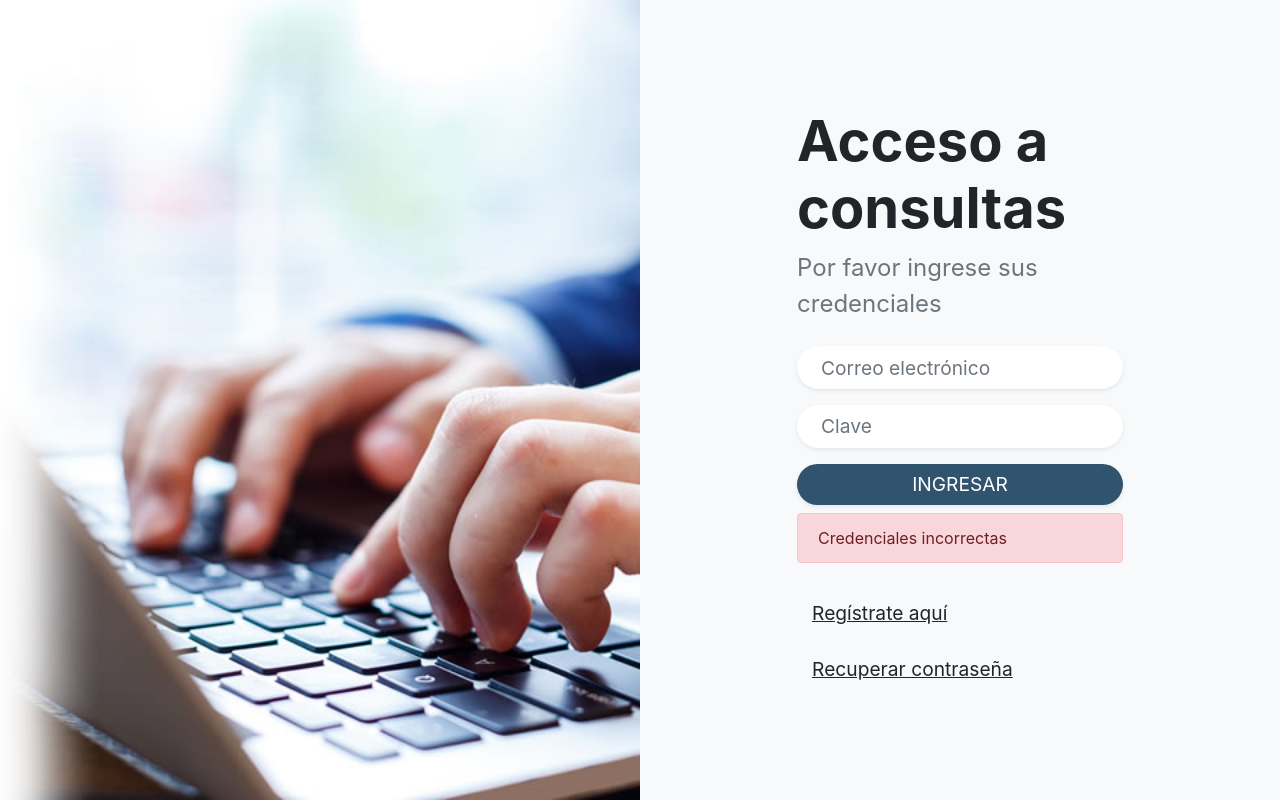
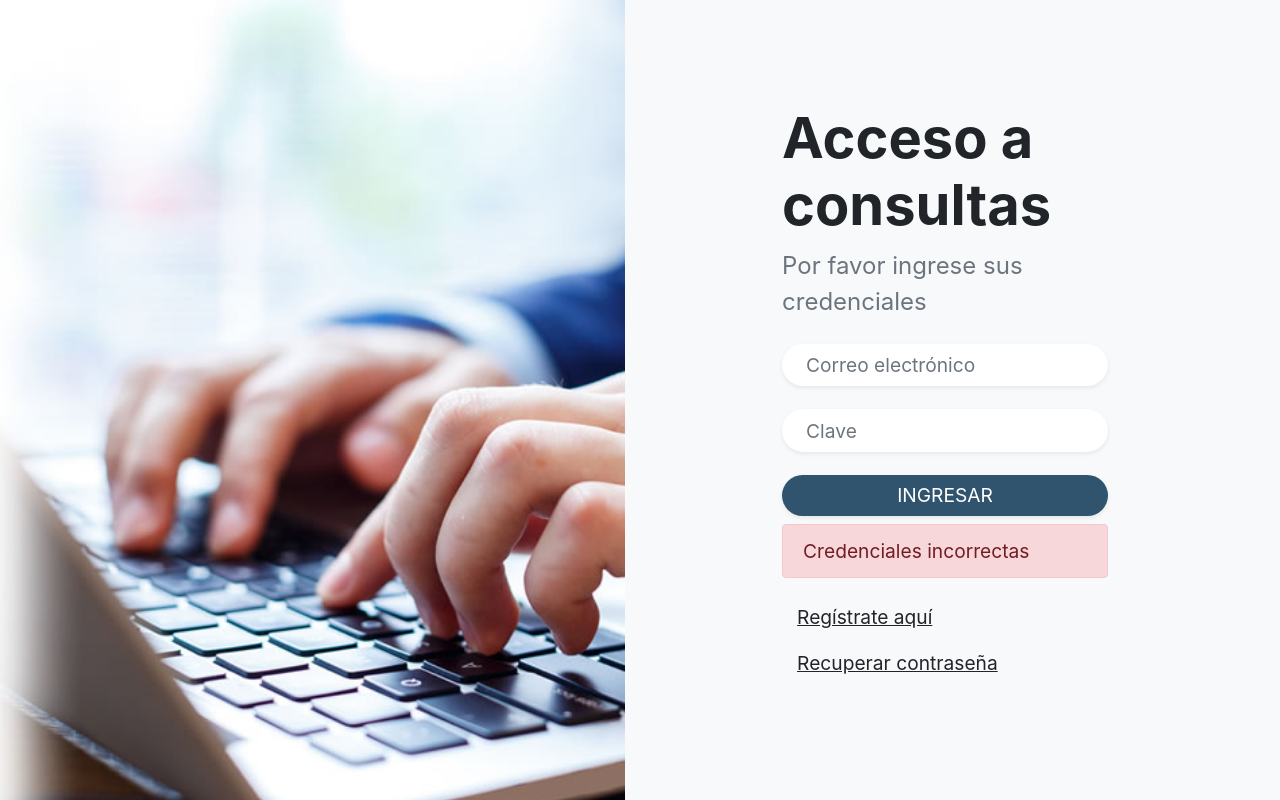
Before and after one commit to xanderMMR/phpProject, a PHP site: page /form/acceso.php in a window 1280 px wide. Run offline with PHP 8.4, Linux system fonts and the light colour scheme; the visitor is signed in with stand-in values (Sample User, id 1); data that the repository does not hold is empty.

Commit message:
Modificando el login y los botones de resumen

```diff
--- a/dom/css/login-css.css
+++ b/dom/css/login-css.css
@@ -1,13 +1,10 @@
-.login,
-.image {
+html,
+body {
+    background-color: #f8f9fa;
     min-height: 100vh;
+    margin: 0;
+    overflow: auto
 }
-
-/* .bg-image {
-        background-image: url('../img/consultas.jpg');
-        background-size: cover;
-        background-position: center center;
-    } */
 
 .buttonLogin {
     background-color: #30536E !important;
@@ -16,12 +13,36 @@
 
 .display-4 {
     font-weight: bold !important;
+    font-size: 4em;
+    text-align: center;
+
+}
+
+.text-design {
+    font-size: 2em;
+    text-align: center;
+
+}
+
+.input-form {
+    font-size: 2em;
+    margin-top: 7%;
+    padding: 1%;
 }
 
 .labelRegistro {
-    margin-top: 20px;
+    margin-top: 3%;
     text-decoration: underline;
     cursor: pointer;
+}
+
+.buttonLogin {
+    margin-top: 7%;
+    font-size: 2em;
+}
+
+.labelRegistro {
+    font-size: 2em;
 }
 
 .panelLogin {
@@ -35,12 +56,11 @@
 }
 
 .tituloLogin {
-    margin-top: 20px;
     padding-left: 20px !important;
 }
 
 .panelRegistro {
-    padding: 20px !important;
+    /* padding: 20px !important; */
 }
 
 
@@ -55,92 +75,172 @@
     color: #6c757d !important;
 }
 
+.alert {
+    font-size: 2em;
+}
 
-@media (min-width: 800px)and (max-width: 1024px) {
+@media screen and (min-width: 576px) and (max-width: 768px) {
     .display-4 {
-        font-size: 7em;
+        font-size: 2.5em;
         text-align: center;
 
     }
 
     .text-design {
-        font-size: 3em;
+        font-size: 1em;
         text-align: center;
 
     }
 
 
     .input-form {
-        font-size: 3em;
+        font-size: 1.5em;
         margin-top: 7%;
-        padding: 70px;
-        height: 90px;
+        padding: 1%;
     }
 
-    .buttonLogin{
+    .buttonLogin {
         margin-top: 7%;
-        font-size: 3em;
+        font-size: 1.5em;
     }
-    .labelRegistro{
-        font-size: 3em;
+
+    .labelRegistro {
+        font-size: 1.5em;
     }
-    .container {
+
+    .panelLogin {
+        width: 70%;
+    }
+
+    .container-fluid {
         width: 100%;
-        padding: 5% 0% 5% 0%;
+        margin-left: 0%;
+        margin-right: 0%;
+    }
+}
+
+@media screen and (min-width: 768px)and (max-width: 992px) {
+
+    html,
+    body {
+        background-image: url('../img/consultas.jpg');
+        background-size: cover;
+        background-repeat: no-repeat;
+        height: 100%;
+    }
+
+    .container-fluid {
+        height: 80%;
+        display: flex;
+        -ms-flex-wrap: wrap;
+        flex-wrap: wrap;
+        margin-right: -15px;
+        margin-left: -15px;
+        align-content: center;
+        justify-content: center;
+    }
+
+    .panelLogin {
+        display: -ms-flexbox;
+        border: 2px solid black;
+        border-radius: 2%;
+    }
+    .alert{
+        font-size: 1.2em;
+    }
+}
+
+@media screen and (min-width: 992px) and (max-width: 2000px) {
+    body {
+        background-image: url('');
+        background-size: cover;
+        background-position: center center;
+        height: 100%;
+        margin: 0;
+    }
+
+    .display-4 {
+        font-size: 2.5em;
+        text-align: center;
 
     }
 
-    html,
-    body {
-        height: 100%;
+    .text-design {
+        font-size: 1em;
+        text-align: center;
+
     }
-    .form-group{
+
+
+    .input-form {
+        font-size: 1.5em;
+        margin-top: 7%;
+        padding: 1%;
+    }
+
+    .buttonLogin {
+        margin-top: 7%;
+        font-size: 1.5em;
+    }
+
+    .labelRegistro {
+        font-size: 1.5em;
+    }
+
+
+    .form-group {
         margin-top: 5%;
     }
+
     .container-fluid {
         display: flex;
         flex-direction: column;
         align-items: stretch;
         justify-content: center;
         height: 100vh;
-        max-width: 100%;
     }
-    .h5titulo{
+
+    .h5titulo {
         font-size: 3em;
     }
-    .modal-dialog{
+
+    .modal-dialog {
         max-width: 70%;
     }
-   .inputAcceso{
-    font-size: 2.2em;
-   }
-   .inputRecuperar{
-    font-size: 2em;
-   }
-    /* #bg-image {
+
+    .inputAcceso {
+        font-size: 2.2em;
+    }
+
+    .inputRecuperar {
+        font-size: 2em;
+    }
+
+    .bg-image {
         background-image: url('../img/consultas.jpg');
         background-size: cover;
         background-position: center center;
-    } */
+    }
+    .alert{
+        font-size: 1.2em;
+    }
 
 }
 
-@media screen and (min-width: 1025px) {
+@media screen and (min-width: 1200px) {
     .display-4 {
         font-size: 3.5em;
         text-align: left;
 
     }
 
-    .text-design {
-        font-size: 1em;
-        text-align: left;
-    }
 
-    #bg-image {
+
+    .bg-image {
         background-image: url('../img/consultas.jpg');
+        background-repeat: no-repeat;
         background-size: cover;
-        background-position: center center;
+
     }
 
     .text-design {
@@ -148,17 +248,23 @@
         text-align: left;
 
     }
+
     .input-form {
         font-size: 1.2em;
 
     }
 
-    .buttonLogin{
+    .buttonLogin {
         font-size: 1.2em;
     }
-    .labelRegistro{
+
+    .labelRegistro {
         font-size: 1.2em;
     }
+    .alert{
+        font-size: 1.2em;
+    }
+
     .container {
         max-width: 100%;
 
@@ -172,8 +278,20 @@
         padding-bottom: 2rem !important;
     }
 
+    .container-fluid {
+        display: flex;
+        flex-direction: column;
+        align-items: stretch;
+        justify-content: center;
+        height: 100vh;
+        max-width: 100%;
+    }
 
     .panelLogin {
         margin-top: 0%;
     }
+
+    body {}
+
+    .container-fluid {}
 }
--- a/form/acceso.php
+++ b/form/acceso.php
@@ -1,8 +1,9 @@
 <?php
-if(!isset($_SESSION))session_start();
-$movil=0;
-if(isset($_GET['movil'])){
-    $movil=1;
+if (!isset($_SESSION))
+    session_start();
+$movil = 0;
+if (isset($_GET['movil'])) {
+    $movil = 1;
 }
 ?>
 <!DOCTYPE html>
@@ -12,33 +13,39 @@
 and open the template in the editor.
 -->
 <html>
+
 <head>
     <meta charset="UTF-8">
     <title>Consulta Amigable</title>
     <link rel="stylesheet" href="../dom/css/notificacion.css">
     <link rel="stylesheet" href="https://cdnjs.cloudflare.com/ajax/libs/font-awesome/4.7.0/css/font-awesome.min.css">
-        <link rel="stylesheet" href="https://cdn.jsdelivr.net/npm/bootstrap@4.6.0/dist/css/bootstrap.min.css" integrity="sha384-B0vP5xmATw1+K9KRQjQERJvTumQW0nPEzvF6L/Z6nronJ3oUOFUFpCjEUQouq2+l" crossorigin="anonymous">
+    <link rel="stylesheet" href="https://cdn.jsdelivr.net/npm/bootstrap@4.6.0/dist/css/bootstrap.min.css"
+        integrity="sha384-B0vP5xmATw1+K9KRQjQERJvTumQW0nPEzvF6L/Z6nronJ3oUOFUFpCjEUQouq2+l" crossorigin="anonymous">
 
-        <script src="https://code.jquery.com/jquery-3.5.1.slim.min.js" integrity="sha384-DfXdz2htPH0lsSSs5nCTpuj/zy4C+OGpamoFVy38MVBnE+IbbVYUew+OrCXaRkfj" crossorigin="anonymous"></script>
-        <script src="https://cdn.jsdelivr.net/npm/bootstrap@4.6.0/dist/js/bootstrap.bundle.min.js" integrity="sha384-Piv4xVNRyMGpqkS2by6br4gNJ7DXjqk09RmUpJ8jgGtD7zP9yug3goQfGII0yAns" crossorigin="anonymous"></script>
+    <script src="https://code.jquery.com/jquery-3.5.1.slim.min.js"
+        integrity="sha384-DfXdz2htPH0lsSSs5nCTpuj/zy4C+OGpamoFVy38MVBnE+IbbVYUew+OrCXaRkfj"
+        crossorigin="anonymous"></script>
+    <script src="https://cdn.jsdelivr.net/npm/bootstrap@4.6.0/dist/js/bootstrap.bundle.min.js"
+        integrity="sha384-Piv4xVNRyMGpqkS2by6br4gNJ7DXjqk09RmUpJ8jgGtD7zP9yug3goQfGII0yAns"
+        crossorigin="anonymous"></script>
     <script src="https://ajax.googleapis.com/ajax/libs/jquery/3.5.1/jquery.min.js"></script>
 
     <script type="text/javascript" src="../dom/js/js1.12.js"></script>
     <link rel="stylesheet" href="../dom/css/login-css.css">
 
 </head>
+
 <body>
 
     <div id="divlogin" style="display:none"></div>
 
-        <div class="container-fluid">
-            <div class="row no-gutter">
-                <!-- The image half -->
-                <div id="bg-image" class="col-md-12 col-xl-6 d-none d-md-flex"></div>
+    <div class="container-fluid row">
+        <div class="row">
+            <div class="bg-image col-xl-6 col-lg-6 col-md-12">
 
+            </div>
 
-                <!-- The content half -->
-                <div class="col-md-12 col-xl-6 bg-light panelLogin">
+            <div class="bg-light col-xl-6 col-lg-6 col-md-12 panelLogin">
                 <div class="container-login">
 
                     <!-- Demo content-->
@@ -48,20 +55,21 @@
                                 <h3 class="display-4">Acceso a consultas</h3>
                                 <p class="text-design mb-4">Por favor ingrese sus credenciales</p>
 
-                                    <?php if(isset($_GET['movil'])){ ?>
                                 <form method="POST" action="./../src/controller/login.php?movil=1">
 
-                                    <?php }else{?>
                                     <form method="POST" action="./../src/controller/login.php">
-                                    <?php }?>
+
 
 
                                         <input type='hidden' name='movil' value='<?php echo $movil ?>'>
                                         <div class="form-group mb-3">
-                                            <input autocomplete="off" id="inputEmail" name="correo" type="email" placeholder="Correo electrónico" autofocus="" class="input-form form-control rounded-pill border-0 shadow-sm px-4">
+                                            <input autocomplete="off" id="inputEmail" name="correo" type="email"
+                                                placeholder="Correo electrónico" autofocus=""
+                                                class="input-form form-control rounded-pill border-0 shadow-sm px-4">
                                         </div>
                                         <div class="form-group mb-3">
-                                            <input id="inputPassword" name="clave" type="password" placeholder="Clave" class="input-form form-control rounded-pill border-0 shadow-sm px-4 text-primary">
+                                            <input id="inputPassword" name="clave" type="password" placeholder="Clave"
+                                                class="input-form form-control rounded-pill border-0 shadow-sm px-4 text-primary">
                                         </div>
                                         <!--
                                         <div class="custom-control custom-checkbox mb-3">
@@ -69,26 +77,29 @@
                                             <label for="customCheck1" class="custom-control-label">Remember password</label>
                                         </div>
                                         -->
-                                        <button type="submit" class="btn btn-primary btn-block text-uppercase mb-2 rounded-pill shadow-sm buttonLogin">Ingresar</button>
+                                        <button type="submit"
+                                            class="btn btn-primary btn-block text-uppercase mb-2 rounded-pill shadow-sm buttonLogin">Ingresar</button>
                                         <!--<div class="text-center d-flex justify-content-between mt-4">
                                             <p>Snippet by <a href="https://bootstrapious.com/snippets" class="font-italic text-muted">
                                             <u>Boostrapious</u></a>
                                             </p>
                                         </div>-->
 
-                                        <?php if(isset($_SESSION['msj_login'])){ ?>
+                                        <?php if (isset($_SESSION['msj_login'])) { ?>
                                             <div class="alert alert-danger" role="alert">
                                                 Credenciales incorrectas
                                             </div>
-                                        <?php }?>
+                                        <?php } ?>
                                         <?php unset($_SESSION['msj_login']); ?>
 
 
                                         <div class="col-md-12">
-                                            <label class="labelRegistro"><a data-toggle="modal" data-target="#loginModal">Regístrate aquí</a></label>
+                                            <label class="labelRegistro"><a data-toggle="modal"
+                                                    data-target="#loginModal">Regístrate aquí</a></label>
                                         </div>
                                         <div class="col-md-12">
-                                            <label class="labelRegistro"><a data-toggle="modal" data-target="#loginRecuperar">Recuperar contraseña</a></label>
+                                            <label class="labelRegistro"><a data-toggle="modal"
+                                                    data-target="#loginRecuperar">Recuperar contraseña</a></label>
                                         </div>
 
 
@@ -122,7 +133,8 @@
 
 
 
-        <div class="modal fade" id="loginModal" tabindex="-1" role="dialog" aria-labelledby="exampleModalLabel" aria-hidden="true">
+    <div class="modal fade" id="loginModal" tabindex="-1" role="dialog" aria-labelledby="exampleModalLabel"
+        aria-hidden="true">
         <div class="modal-dialog modal-dialog-centered" role="document">
             <div class="modal-content">
 
@@ -139,31 +151,44 @@
 
                         <div class="col-md-12">&nbsp;</div>
                         <div class="form-group">
-                                <input maxlength="50" onpaste="return false" autocomplete="off" type="text" class="form-control inputAcceso" id="nombre" placeholder="Nombre" onkeypress="return letra(event)">
+                            <input maxlength="50" onpaste="return false" autocomplete="off" type="text"
+                                class="form-control inputAcceso" id="nombre" placeholder="Nombre"
+                                onkeypress="return letra(event)">
                             <label class="obligatorio" id="l_nombre"></label>
                         </div>
                         <div class="form-group">
-                                <input maxlength="50" onpaste="return false" autocomplete="off" type="text" class="form-control inputAcceso" id="paterno" placeholder="Apellido Paterno" onkeypress="return letra(event)">
+                            <input maxlength="50" onpaste="return false" autocomplete="off" type="text"
+                                class="form-control inputAcceso" id="paterno" placeholder="Apellido Paterno"
+                                onkeypress="return letra(event)">
                             <label class="obligatorio" id="l_paterno"></label>
                         </div>
                         <div class="form-group">
-                                <input maxlength="50" onpaste="return false" autocomplete="off" type="text" class="form-control inputAcceso" id="materno" placeholder="Apellido Materno" onkeypress="return letra(event)">
+                            <input maxlength="50" onpaste="return false" autocomplete="off" type="text"
+                                class="form-control inputAcceso" id="materno" placeholder="Apellido Materno"
+                                onkeypress="return letra(event)">
                             <label class="obligatorio" id="l_materno"></label>
                         </div>
                         <div class="form-group">
-                                <input maxlength="8" onpaste="return false" autocomplete="off" type="text" class="form-control inputAcceso" id="dni" placeholder="DNI" onkeypress="return numero(event)">
+                            <input maxlength="8" onpaste="return false" autocomplete="off" type="text"
+                                class="form-control inputAcceso" id="dni" placeholder="DNI"
+                                onkeypress="return numero(event)">
                             <label class="obligatorio" id="l_dni"></label>
                         </div>
                         <div class="form-group">
-                                <input maxlength="15" onpaste="return false" autocomplete="off" type="text" class="form-control inputAcceso" id="telefono" placeholder="Teléfono" onkeypress="return numero(event)">
+                            <input maxlength="15" onpaste="return false" autocomplete="off" type="text"
+                                class="form-control inputAcceso" id="telefono" placeholder="Teléfono"
+                                onkeypress="return numero(event)">
                             <label class="obligatorio" id="l_telefono"></label>
                         </div>
                         <div class="form-group">
-                                <input maxlength="100" onpaste="return false" autocomplete="off" type="text" class="form-control inputAcceso" id="correo" placeholder="Correo electrónico" onkeypress="return alfanum(event)">
+                            <input maxlength="100" onpaste="return false" autocomplete="off" type="text"
+                                class="form-control inputAcceso" id="correo" placeholder="Correo electrónico"
+                                onkeypress="return alfanum(event)">
                             <label class="obligatorio" id="l_correo"></label>
                         </div>
                         <div class="form-group">
-                                <input maxlength="50" onpaste="return false" autocomplete="off" type="password" class="form-control inputAcceso" id="clave" placeholder="Clave">
+                            <input maxlength="50" onpaste="return false" autocomplete="off" type="password"
+                                class="form-control inputAcceso" id="clave" placeholder="Clave">
                             <label class="obligatorio" id="l_clave"></label>
                         </div>
                         <div class="form-group">
@@ -174,11 +199,14 @@
                             <label class="obligatorio" id="l_muni"></label>
                         </div>
                         <div class="form-group" id="divOtro" style="display:none">
-                                <input maxlength="100" onpaste="return false" autocomplete="off" type="text" class="form-control" id="otro" placeholder="Ingresar nombre" onkeypress="return letra(event)">
+                            <input maxlength="100" onpaste="return false" autocomplete="off" type="text"
+                                class="form-control" id="otro" placeholder="Ingresar nombre"
+                                onkeypress="return letra(event)">
                             <label class="obligatorio" id="l_otro"></label>
                         </div>
                         <div class="col-md-12">&nbsp;</div>
-                            <button type="button" id="buttonRegister" class="btn btn-info btn-block btn-round inputAcceso">Registrarme</button>
+                        <button type="button" id="buttonRegister"
+                            class="btn btn-info btn-block btn-round inputAcceso">Registrarme</button>
 
                     </div>
                 </div>
@@ -187,7 +215,8 @@
     </div>
 
 
-        <div class="modal fade" id="loginRecuperar" tabindex="-1" role="dialog" aria-labelledby="exampleModalLabel" aria-hidden="true">
+    <div class="modal fade" id="loginRecuperar" tabindex="-1" role="dialog" aria-labelledby="exampleModalLabel"
+        aria-hidden="true">
         <div class="modal-dialog modal-dialog-centered" role="document">
             <div class="modal-content">
 
@@ -204,11 +233,15 @@
 
                         <div class="col-md-12">&nbsp;</div>
                         <div class="form-group">
-                                <input maxlength="50" onpaste="return false" autocomplete="off" type="text" class="form-control inputRecuperar" id="correoRegistrado" placeholder="Ingrese su correo electrónico registrado" onkeypress="return alfanum(event)">
+                            <input maxlength="50" onpaste="return false" autocomplete="off" type="text"
+                                class="form-control inputRecuperar" id="correoRegistrado"
+                                placeholder="Ingrese su correo electrónico registrado"
+                                onkeypress="return alfanum(event)">
                             <label class="obligatorio" id="l_correoRegistrado"></label>
                         </div>
                         <div class="col-md-12">&nbsp;</div>
-                            <button type="button" id="buttonRecuperar" class="btn btn-info btn-block btn-round inputAcceso">Recuperar</button>
+                        <button type="button" id="buttonRecuperar"
+                            class="btn btn-info btn-block btn-round inputAcceso">Recuperar</button>
 
                     </div>
                 </div>
@@ -222,12 +255,14 @@
 
     <script>
 
-            $("#municipalidad").load( "../src/controller/login.php",
-                { listaMuni: 'registro'
+        $("#municipalidad").load("../src/controller/login.php",
+            {
+                listaMuni: 'registro'
             }
         );
 
     </script>
 
 </body>
+
 </html>
```
Also changed, not shown: form/resumen.php (+27 -8 lines). Lines whose indentation alone changed are shown as unchanged.
